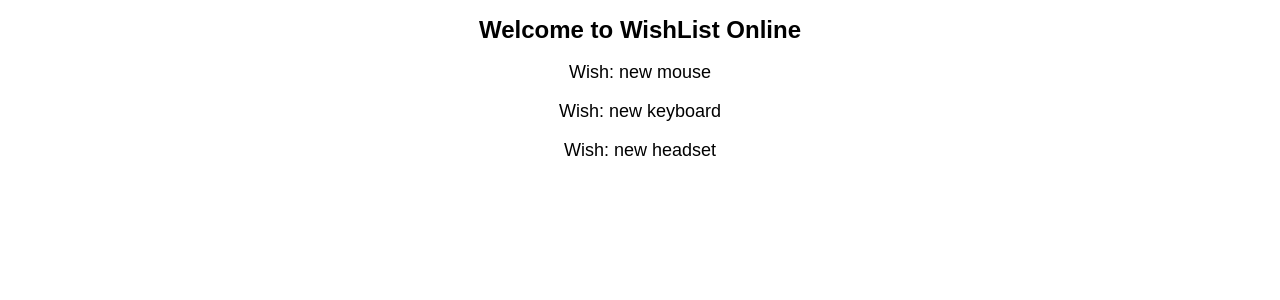
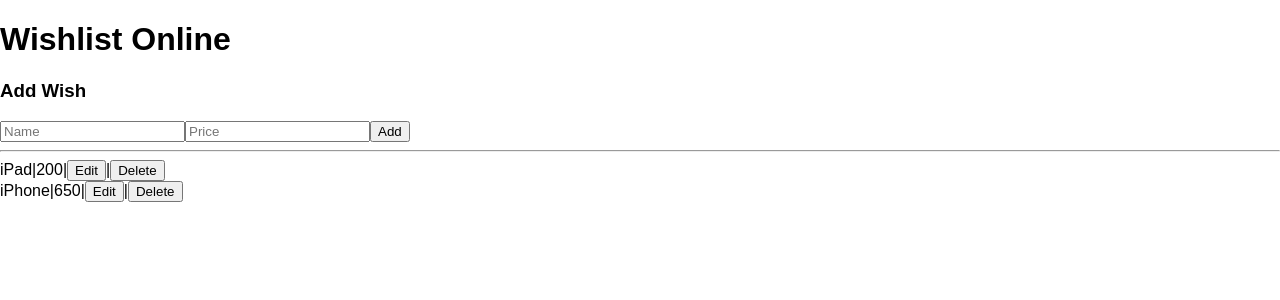
Before and after one commit to acoss22/wishlist, a React (Create React App) app: page / in a window 1280 px wide. Shown: the top 300 px of the page. Built offline with nearby package versions, Linux system fonts and the light colour scheme.

Commit message:
working crud wishes list

```diff
--- a/src/App.css
+++ b/src/App.css
@@ -1,5 +1,7 @@
 .App {
   text-align: center;
+  margin-bottom: 30px;
+  padding-bottom: 30px;
 }
 
 .App-logo {
--- a/src/App.js
+++ b/src/App.js
@@ -1,32 +1,113 @@
 import React, { Component } from 'react';
-import logo from './logo.svg';
-import './App.css';
-import Wish from './Wish/Wish';
+import { render } from 'react-dom';
+
+
+import WishItem from './Wish/WishItem'
+import AddWish from './Wish/AddWish'
+
+const wishes = [
+  {
+    name: 'iPad',
+    price: 200
+  },
+  {
+    name: 'iPhone',
+    price: 650
+  }
+]
+
+localStorage.setItem('wishes', JSON.stringify(wishes))
+
 class App extends Component {
 
-  state = {
-    wishes : [
-      {wishname: 'new mouse'},
-      {wishname: 'new keyboard'},
-      {wishname: 'new headset'}
-    ]
+  constructor(props){
+    super(props)
 
+    this.state = {
+      wishes: JSON.parse(localStorage.getItem('wishes'))
+    }
 
+    this.onAdd = this.onAdd.bind(this);
+    this.onDelete = this.onDelete.bind(this);
+    this.onEditSubmit = this.onEditSubmit.bind(this);
   }
 
+  componentWillMount(){
+    const wishes = this.getwishes()
+
+    this.setState({wishes})
+  }
+
+  getwishes(){
+    return this.state.wishes
+  }
+
+/////////////////////////
+
+  onAdd(name, price){
+    const wishes = this.getwishes()
+
+    wishes.push({
+      name,
+      price
+    })
+
+    this.setState({wishes})
+  }
+
+  onDelete(name){
+    const wishes = this.getwishes()
+
+    const filteredwishes = wishes.filter(product => {
+      return product.name !== name
+    })
+
+    this.setState({wishes:filteredwishes})
+  }
+
+  onEditSubmit(name, price, originalName){
+    let wishes = this.getwishes();
+
+    wishes = wishes.map(product => {
+      if(product.name === originalName){
+          product.name = name
+          product.price = price
+      }
+
+      return product
+    })
+
+    this.setState({wishes})
+  }
+
+/////////////////////////
 
   render() {
+
     return (
-      <div className="App">
-          <h1 className="App-title">Welcome to WishList Online</h1>
-        <p className="App-intro">
-          <Wish wishname={this.state.wishes[0].wishname}/>
-          <Wish wishname={this.state.wishes[1].wishname}/>
-          <Wish wishname={this.state.wishes[2].wishname}/>
-        </p>
+      <div>
+        <h1>Wishlist Online</h1>
+
+        <AddWish
+          onAdd={this.onAdd}
+        />
+
+        {
+          this.state.wishes.map(product =>{
+            return(
+              <WishItem
+                key={product.name}
+                {...product}
+                onDelete={this.onDelete}
+                onEditSubmit={this.onEditSubmit}
+              />
+            )
+          })
+        }
       </div>
-    );
+      )
   }
 }
 
+render(<App />, document.getElementById('root'));
 export default App;
--- /dev/null
+++ b/src/Wish/AddWish.css
@@ -0,0 +1,8 @@
+.Wish{
+    width: 60%;
+    margin: auto;
+    border: 1px solid #eee;
+    box-shadow: 0 2px 3px #ccc;
+    padding: 16px;
+    text-align: center;
+}
--- /dev/null
+++ b/src/Wish/AddWish.js
@@ -0,0 +1,35 @@
+import React, { Component } from 'react';
+
+
+class AddWish extends Component {
+
+  constructor(props){
+    super(props)
+
+    this.onSubmit = this.onSubmit.bind(this);
+  }
+
+  onSubmit(event){
+    event.preventDefault();
+
+    this.props.onAdd(this.nameInput.value,this.priceInput.value)
+
+    this.nameInput.value = '';
+    this.priceInput.value = '';
+  }
+
+  render() {
+
+    return (
+      <form onSubmit={this.onSubmit}>
+        <h3>Add Wish</h3>
+        <input placeholder='Name' ref={nameInput => this.nameInput = nameInput} />
+        <input placeholder='Price' ref={priceInput => this.priceInput = priceInput} />
+        <button>Add</button>
+        <hr />
+      </form>
+      )
+  }
+}
+
+export default AddWish;
--- a/src/Wish/Wish.js
+++ /dev/null
@@ -1,9 +0,0 @@
-import React from 'react';
-
-const wish = (props) => {
-    return <div>
-        <p>Wish: {props.wishname}</p>
-    </div>
-}
-
-export default wish;
--- /dev/null
+++ b/src/Wish/WishItem.js
@@ -0,0 +1,68 @@
+import React, { Component } from 'react';
+
+
+class WishItem extends Component {
+
+  constructor(props){
+    super(props)
+
+    this.state = {
+      isEdit: false
+    }
+
+    this.onDelete = this.onDelete.bind(this)
+    this.onEdit = this.onEdit.bind(this)
+    this.onEditSubmit = this.onEditSubmit.bind(this)
+  }
+
+  onDelete(){
+    const {onDelete, name} = this.props
+
+    onDelete(name)
+  }
+
+  onEdit(){
+    this.setState({ isEdit: true})
+  }
+
+  onEditSubmit(event){
+    event.preventDefault();
+
+    this.props.onEditSubmit(this.nameInput.value, this.priceInput.value, this.props.name)
+
+    this.setState({ isEdit:false})
+  }
+
+  render() {
+
+    const {name, price, onDelete} = this.props
+
+    return (
+      <div>
+        {
+          this.state.isEdit
+          ?(
+            <form onSubmit={this.onEditSubmit}>
+              <input placeholder='Name' ref={nameInput => this.nameInput = nameInput} defaultValue={name} />
+              <input placeholder='Price' ref={priceInput => this.priceInput = priceInput}  defaultValue={price} />
+              <button>Save</button>
+            </form>
+          )
+          :(
+            <div>
+              <span>{name}</span>
+              {`|`}
+              <span>{price}</span>
+              {`|`}
+              <button onClick={this.onEdit}>Edit</button>
+              {`|`}
+              <button onClick={this.onDelete}>Delete</button>
+            </div>
+          )
+        }
+      </div>
+      )
+  }
+}
+
+export default WishItem;
```
Also changed, not shown: 1 other file (tests, documents, lock files or other folders).
